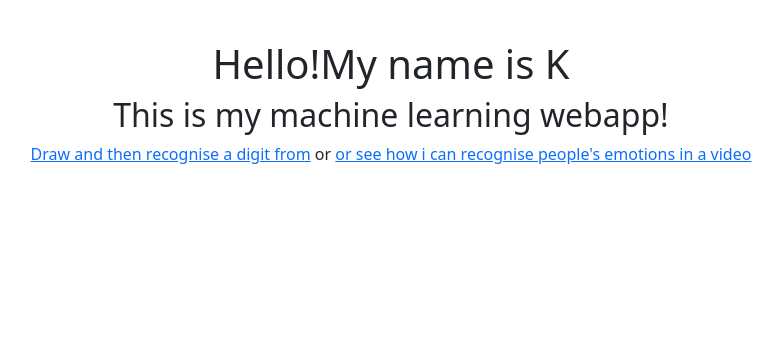
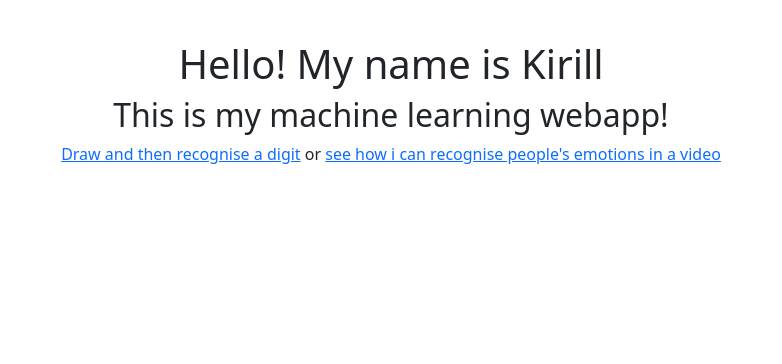
Before and after one commit to stbatya/myNNproject, a Flask app: page / in a window 1280 px wide. Shown: the part 56-420 px from the top of the page, without its empty margins (249-1031 px from the left). Run offline with Flask 2, Linux system fonts and the light colour scheme.

Commit message:
added some descriptions and corrected a few pages

```diff
--- a/NN/webapp/main.py
+++ b/NN/webapp/main.py
@@ -23,7 +23,7 @@ model = keras.models.load_model('webapp/cnn_model')
 #Route for main page.
 @main.route('/')
 def index():
-    return render_template('index.html', name='K')
+    return render_template('index.html')
 
 #Route for profile page
 @main.route('/profile')
--- a/NN/webapp/templates/face.html
+++ b/NN/webapp/templates/face.html
@@ -2,6 +2,10 @@
 
 {%block content%}
 <div class="mx-auto text-center">
+<h2>This is facial expression recognition part of my webapp</h2>
+<p>I used <a href="https://www.kaggle.com/nicolejyt/facialexpressionrecognition">this</a> dataset from Kaggle to train neural network. There are seven categories: Angry, Disgust, Fear, Happy, Sad, Surprise, Neutral.</p>
+<p>The video is served from server frame by frame. Each frame is feeded to the network. The rectangle with recognised face and facial emotion is then added to the frame, and frame is uploaded to the page.</p>
+<p>I used <a href="https://www.youtube.com/watch?v=y2YUMPJATmg">this video</a> and uploaded it to my server. The recognition is made in real time on the server side right now as video is being served frame by frame.</p>
 <img class="mx-auto" id="bg" width=800px height=640px src="{{ url_for('main.video_feed') }}">
 </div>
 {%endblock%}
--- a/NN/webapp/templates/first_app.html
+++ b/NN/webapp/templates/first_app.html
@@ -32,7 +32,7 @@
       <span class="navbar-toggler-icon"></span>
       </button>
       <div class="collapse navbar-collapse" id="navbarCollapse">
-        <a class="navbar-brand" href="#">Kirill Politov</a>
+        <a class="navbar-brand" href="{{ url_for('main.index') }}">Kirill Politov</a>
 
         <ul class="navbar-nav ms-auto">
           <li class="nav-item">
--- a/NN/webapp/templates/index.html
+++ b/NN/webapp/templates/index.html
@@ -4,17 +4,17 @@
 <div class="columns">
 <div class="column text-center">
 <h1 class="text-center" style="margin-top: 5%;">
-  Hello!My name is {{name}}
+  Hello! My name is Kirill
 </h1>
 <h2 class="text-center">
   This is my machine learning webapp!
 </h2>
 
-<a href="{{url_for('main.canvas')}}">Draw and then recognise a digit from</a>
+<a href="{{url_for('main.canvas')}}">Draw and then recognise a digit</a>
 
 or
 
-<a href="{{url_for('main.face')}}">or see how i can recognise people's emotions in a video</a>
+<a href="{{url_for('main.face')}}">see how i can recognise people's emotions in a video</a>
 </div>
 </div>
 {%endblock%}
--- a/NN/webapp/video.py
+++ b/NN/webapp/video.py
@@ -21,8 +21,7 @@ font = cv2.FONT_HERSHEY_SIMPLEX
 #class with video as objects and 'frame' method that yields next frame or raises key error at the end of the video
 class VideoCap(object):
     def __init__(self):
-        if cv2.VideoCapture(0).isOpened():
-            self.video = cv2.VideoCapture(0,cv2.CAP_DSHOW)
+        self.video = cv2.VideoCapture("webapp/static/video1.mp4")
         #else:
         #create VideoCapture object
         #self.video = cv2.VideoCapture(0)
```
Also changed, not shown: NN/webapp/templates/canvas.html (+1 -12 lines), 1 other file.
